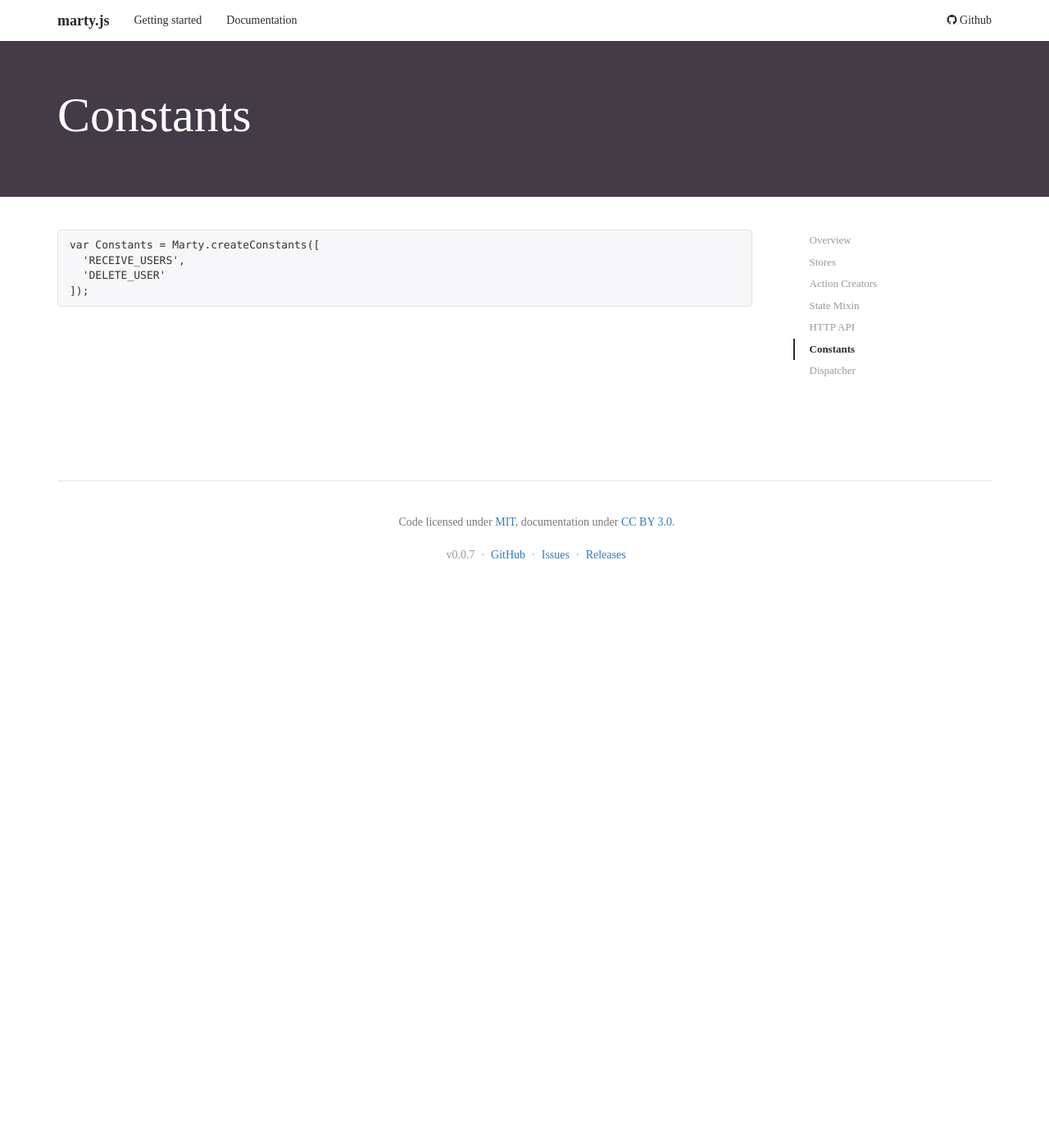
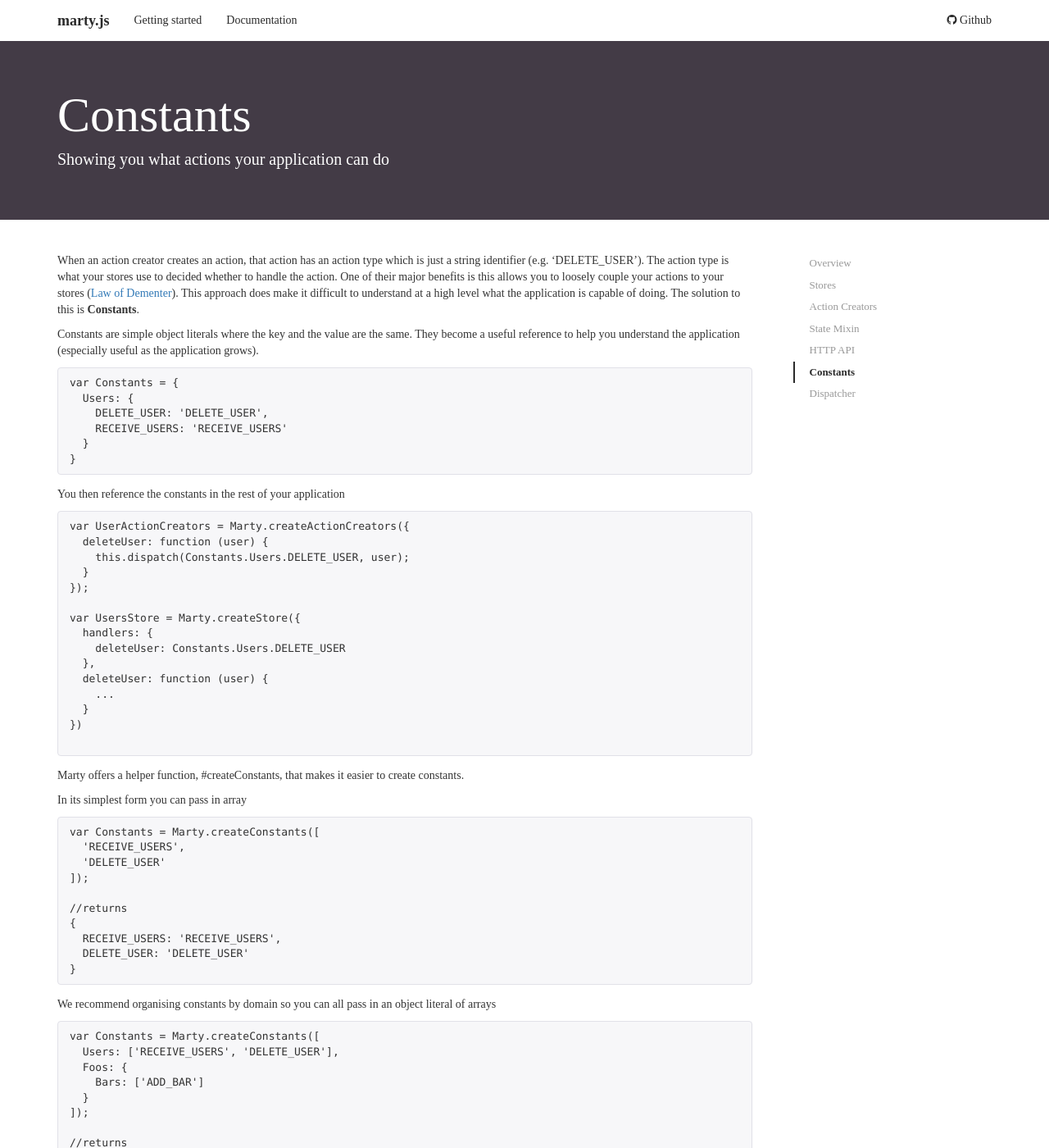
Before and after one commit to alsuper114/marty, a Jekyll site: the page built from docs/docs/constants.md, in a window 1280 px wide and 1400 px high. Shown: the whole window at 82% size. Built offline with Jekyll 4.4.1, drawn with Linux system fonts in a browser that asks for light colours; nearby versions of some CDN libraries; Markdown is read by kramdown in place of the engine named in the settings; some of the changed text lies outside the part shown.

Commit message:
Added constants first draft

````diff
--- a/docs/docs/constants.md
+++ b/docs/docs/constants.md
@@ -1,15 +1,83 @@
 ---
 layout: docs
 title: Constants
+description: Showing you what actions your application can do
 id: constants
 group: docs
 header_colour: 433B46
 order: 6
 ---
 
+When an action creator creates an action, that action has an action type which is just a string identifier (e.g. 'DELETE_USER'). The action type is what your stores use to decided whether to handle the action. One of their major benefits is this allows you to loosely couple your actions to your stores ([Law of Dementer](http://en.wikipedia.org/wiki/Law_of_Demeter)). This approach does make it difficult to understand at a high level what the application is capable of doing. The solution to this is **Constants**.
+
+Constants are simple object literals where the key and the value are the same. They become a useful reference to help you understand the application (especially useful as the application grows).
+
+{% highlight js %}
+var Constants = {
+  Users: {
+    DELETE_USER: 'DELETE_USER',
+    RECEIVE_USERS: 'RECEIVE_USERS'
+  }
+}
+{% endhighlight %}
+
+You then reference the constants in the rest of your application
+
+```
+var UserActionCreators = Marty.createActionCreators({
+  deleteUser: function (user) {
+    this.dispatch(Constants.Users.DELETE_USER, user);
+  }
+});
+
+var UsersStore = Marty.createStore({
+  handlers: {
+    deleteUser: Constants.Users.DELETE_USER
+  },
+  deleteUser: function (user) {
+    ...
+  }
+})
+
+```
+
+Marty offers a helper function, #createConstants, that makes it easier to create constants.
+
+In its simplest form you can pass in array
+
 {% highlight js %}
 var Constants = Marty.createConstants([
   'RECEIVE_USERS',
   'DELETE_USER'
 ]);
+
+//returns
+{
+  RECEIVE_USERS: 'RECEIVE_USERS',
+  DELETE_USER: 'DELETE_USER'
+}
 {% endhighlight %}
+
+We recommend organising constants by domain so you can all pass in an object literal of arrays
+
+{% highlight js %}
+var Constants = Marty.createConstants([
+  Users: ['RECEIVE_USERS', 'DELETE_USER'],
+  Foos: {
+    Bars: ['ADD_BAR']
+  }
+]);
+
+//returns
+{
+  Users: {
+    RECEIVE_USERS: 'RECEIVE_USERS',
+    DELETE_USER: 'DELETE_USER'
+  },
+  Foos: {
+    Bars: {
+      ADD_BAR: 'ADD_BAR'
+    }
+  }
+}
+{% endhighlight %}
````
